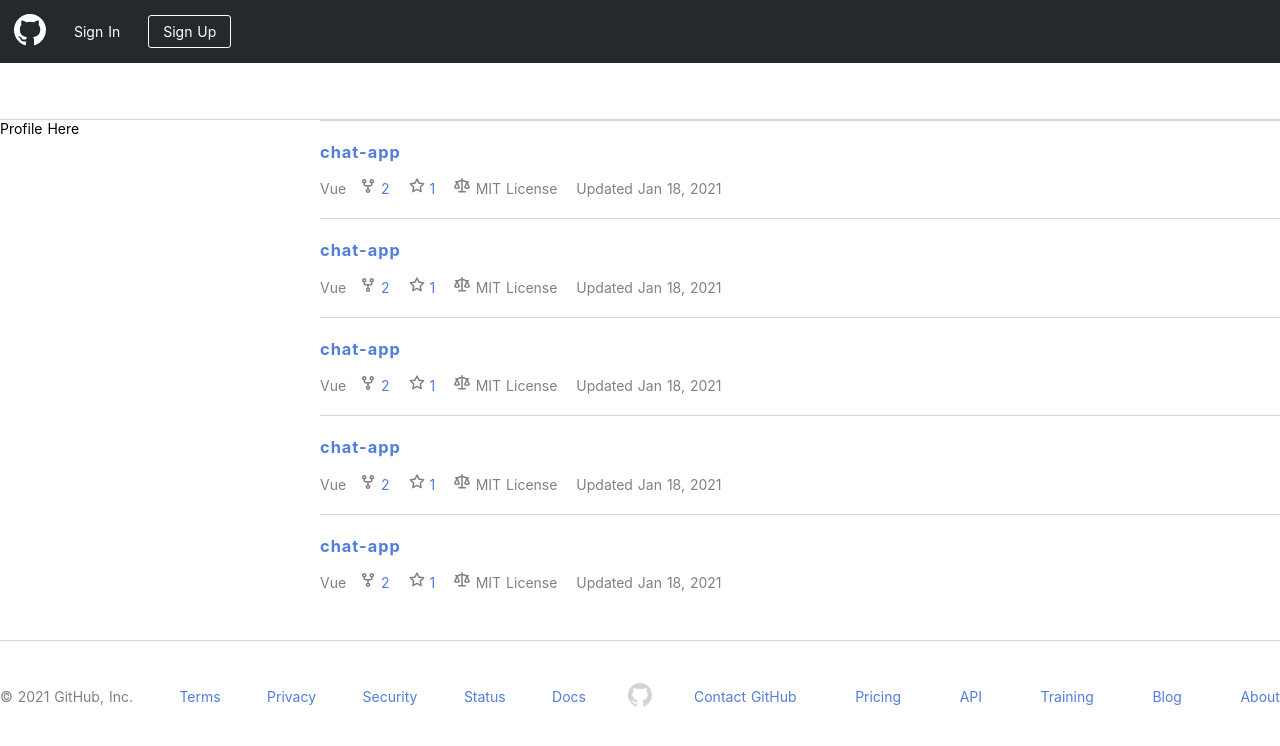
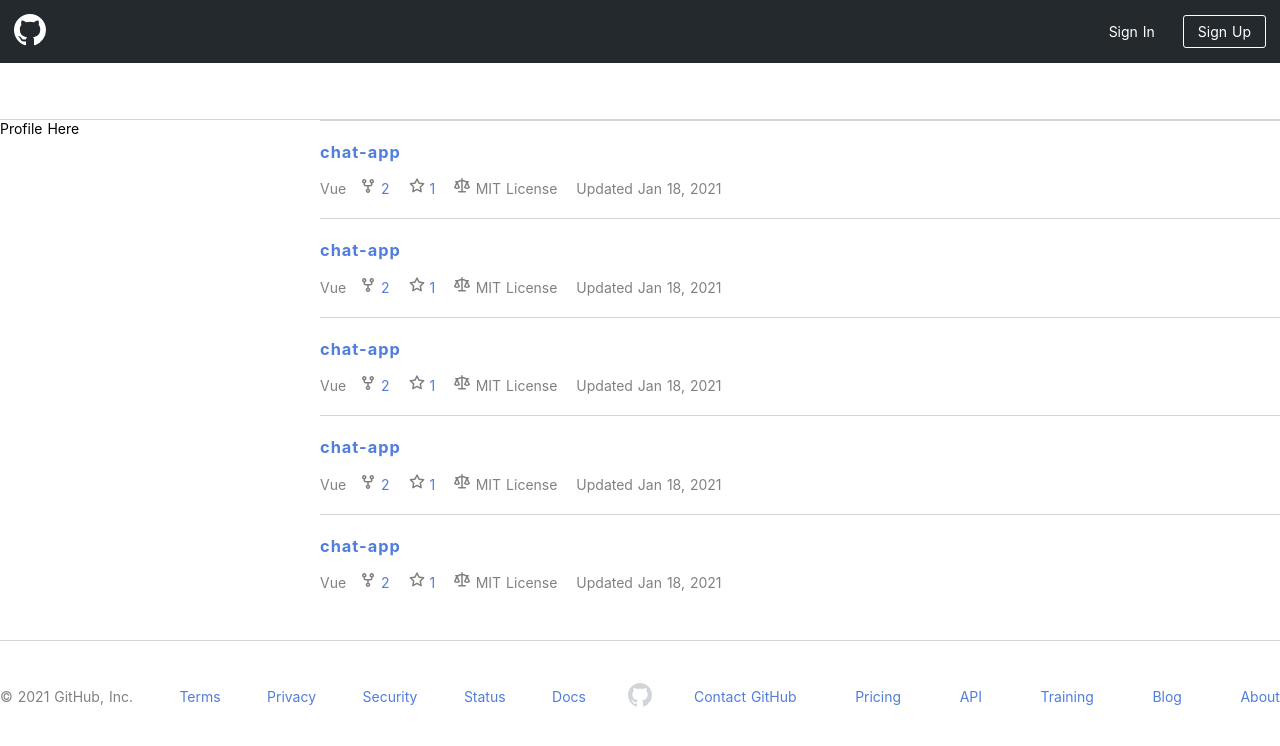
Before and after one commit to OgbeniHMMD/github-profille-clone, a Nuxt app: page / in a window 1280 px wide. Shown: the top 746 px of the page. Built offline with nearby package versions, Linux system fonts and the light colour scheme.

Commit message:
Improved 'app-bar'

```diff
--- a/assets/custom.css
+++ b/assets/custom.css
@@ -8,8 +8,7 @@
 }
 
 .container {
-  max-width: 1280px;
-  /* padding: 1em !important; */
+  max-width: 1280px !important;
   margin: 0 auto;
 }
 
--- a/components/partials/AppBar.vue
+++ b/components/partials/AppBar.vue
@@ -1,7 +1,8 @@
 <template>
   <header class="header">
-    <nav class="container flex">
-      <div>
+    <nav class="container flex top-nav">
+      <section>
+        <div class="flex">
           <a class="icon" href="/">
             <svg
               height="32"
@@ -17,13 +18,16 @@
             </svg>
           </a>
         </div>
+      </section>
 
+      <section>
         <div class="flex">
           <nuxt-link id="signin" class="sign-btn border-0" to="#"
             >Sign In</nuxt-link
           >
           <nuxt-link class="sign-btn" to="#">Sign Up</nuxt-link>
         </div>
+      </section>
     </nav>
   </header>
 </template>
@@ -34,6 +38,10 @@
   justify-content: space-between;
   background-color: var(--black);
   padding: 1em;
+}
+
+.top-nav {
+  justify-content: space-between;
 }
 
 #signin {
```
Lines whose indentation alone changed are shown as unchanged.
